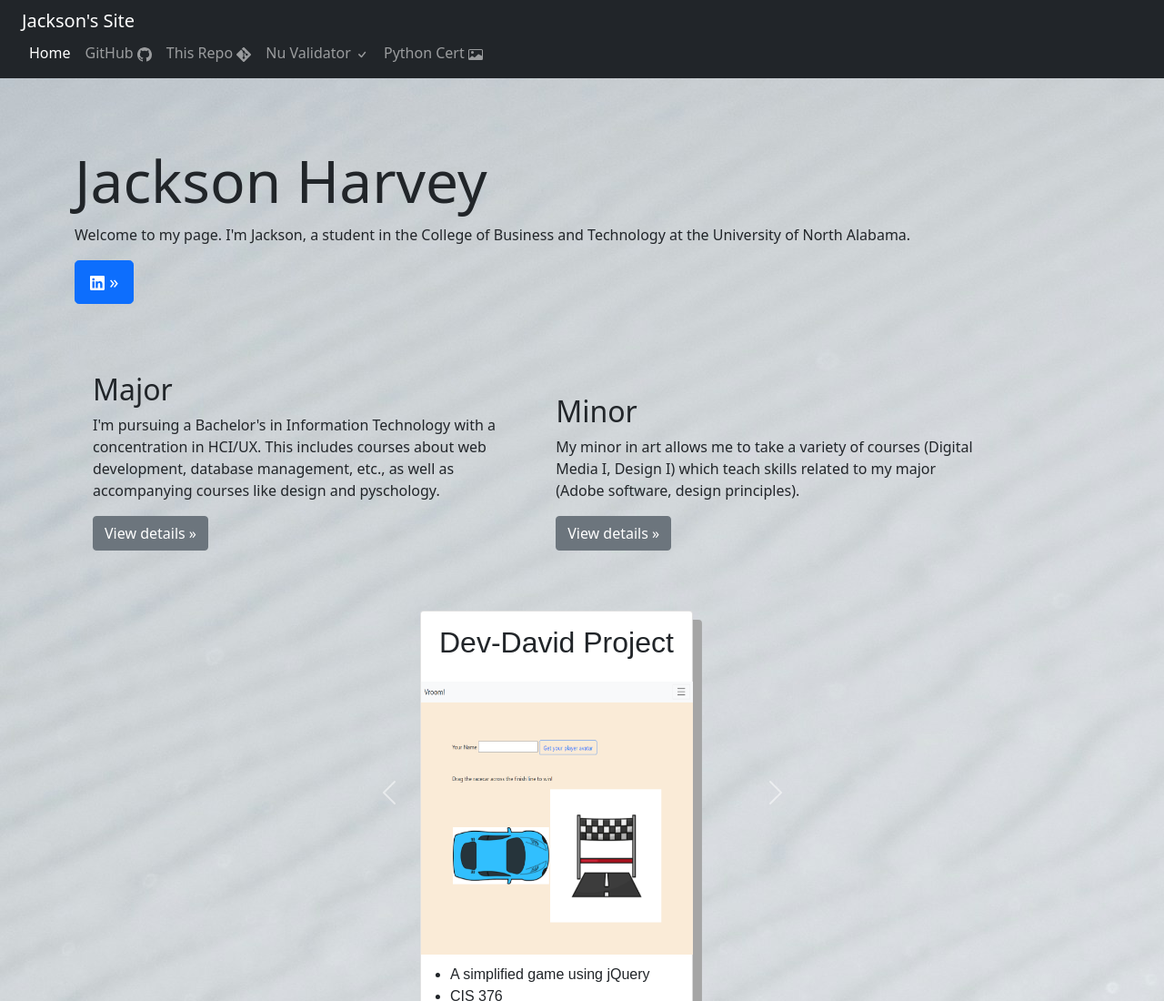
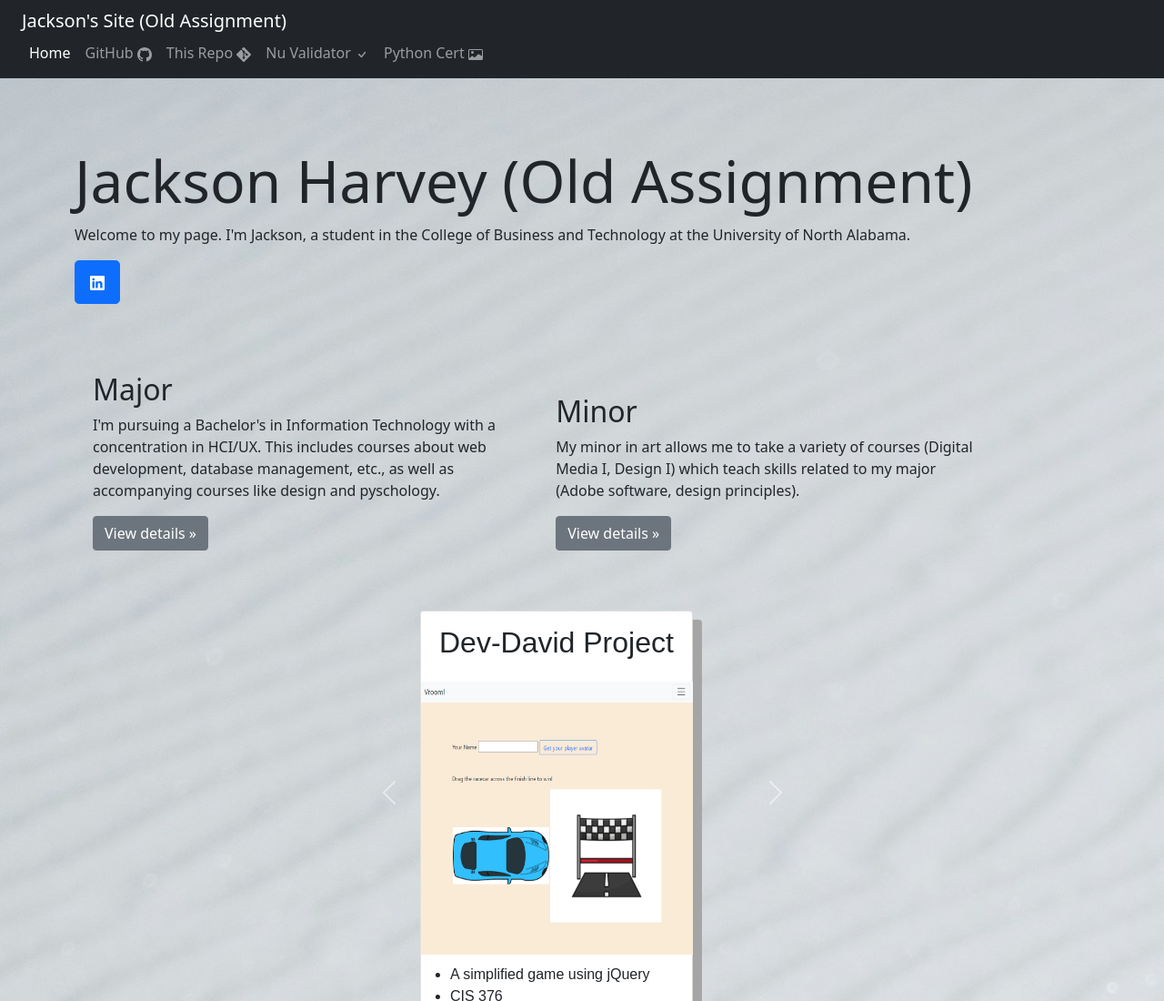
Before and after one commit to jaxn-harvey/jaxn-harvey, a plain HTML site: page index.html in a window 1280 px wide. Shown: the top 1100 px of the page at 91% size. Drawn offline with nearby package versions, Linux system fonts and the light colour scheme.

Commit message:
testing authoring feature

```diff
--- a/index.html
+++ b/index.html
@@ -3,7 +3,7 @@
 <head>
     <meta charset="UTF-8">
     <meta name="viewport" content="width=device-width, initial-scale=1.0">
-    <title>Jackson Harvey</title>
+    <title>Jackson Harvey (Old Assignment)</title>
     <link rel="stylesheet" href="https://cdnjs.cloudflare.com/ajax/libs/normalize/5.0.0/normalize.min.css">
     <link rel='stylesheet' href='https://cdnjs.cloudflare.com/ajax/libs/bootstrap/5.0.2/css/bootstrap.min.css'>
     <link rel="stylesheet" href="styles/style.css">
@@ -13,7 +13,7 @@
     <nav class="navbar navbar-expand-sm bg-dark navbar-dark sticky-top">
         <div class="container-fluid">
            <div class="container-fluid">
-          <a class="navbar-brand" href="#">Jackson's Site</a>
+          <a class="navbar-brand" href="#">Jackson's Site (Old Assignment)</a>
           <button class="navbar-toggler" type="button" data-bs-toggle="collapse" data-bs-target="#navbarSupportedContent" aria-controls="navbarSupportedContent" aria-expanded="false" aria-label="Toggle navigation">
             <span class="navbar-toggler-icon"></span>
           </button>
@@ -54,11 +54,11 @@
         <!-- Main jumbotron for a primary marketing message or call to action -->
         <div class="jumbotron">
           <div class="container">
-            <h1 class="display-3">Jackson Harvey</h1>
+            <h1 class="display-3">Jackson Harvey (Old Assignment)</h1>
             <p>Welcome to my page. I'm Jackson, a student in the College of Business and Technology at the University of North Alabama.</p>
             <p><a class="btn btn-primary btn-lg" target="_blank" href="https://www.linkedin.com/in/jackson-harvey-19157027b/" role="button"><svg xmlns="http://www.w3.org/2000/svg" width="16" height="16" fill="currentColor" class="bi bi-linkedin" viewBox="0 0 16 16">
               <path d="M0 1.146C0 .513.526 0 1.175 0h13.65C15.474 0 16 .513 16 1.146v13.708c0 .633-.526 1.146-1.175 1.146H1.175C.526 16 0 15.487 0 14.854zm4.943 12.248V6.169H2.542v7.225zm-1.2-8.212c.837 0 1.358-.554 1.358-1.248-.015-.709-.52-1.248-1.342-1.248S2.4 3.226 2.4 3.934c0 .694.521 1.248 1.327 1.248zm4.908 8.212V9.359c0-.216.016-.432.08-.586.173-.431.568-.878 1.232-.878.869 0 1.216.662 1.216 1.634v3.865h2.401V9.25c0-2.22-1.184-3.252-2.764-3.252-1.274 0-1.845.7-2.165 1.193v.025h-.016l.016-.025V6.169h-2.4c.03.678 0 7.225 0 7.225z"/>
-            </svg> &raquo;</a></p>
+            </svg></a></p>
           </div>
         </div>
 
```
